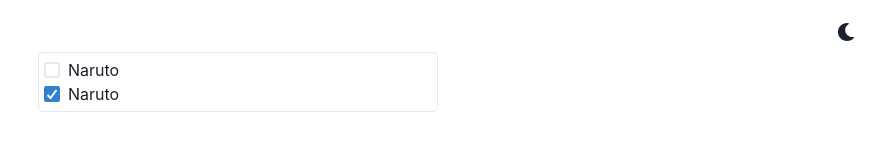
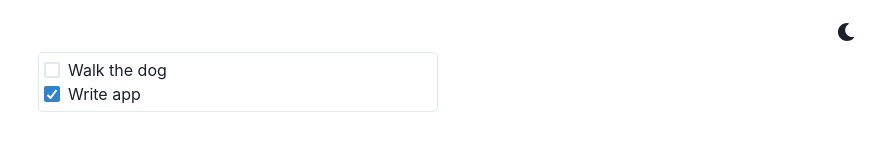
Before and after one commit to MA-Ahmad/todoapp-react, a React (Create React App) app: page / in a window 1280 px wide. Shown: the top 160 px of the page, without its empty margins (402-1280 px from the left). Built offline with nearby package versions, Linux system fonts and the light colour scheme.

Commit message:
updated todolistitem component

```diff
--- a/src/TodoListItem.tsx
+++ b/src/TodoListItem.tsx
@@ -13,8 +13,8 @@
 
 export const TodoListItem: React.FC<Props> = ({ todo, toggleTodo }) => {
   return (
-    <Checkbox value="naruto" isChecked={todo.complete} onChange={() => toggleTodo(todo)}>
-      Naruto
+    <Checkbox value={todo.text} isChecked={todo.complete} onChange={() => toggleTodo(todo)}>
+      {todo.text}
     </Checkbox>
   );
 };
```
